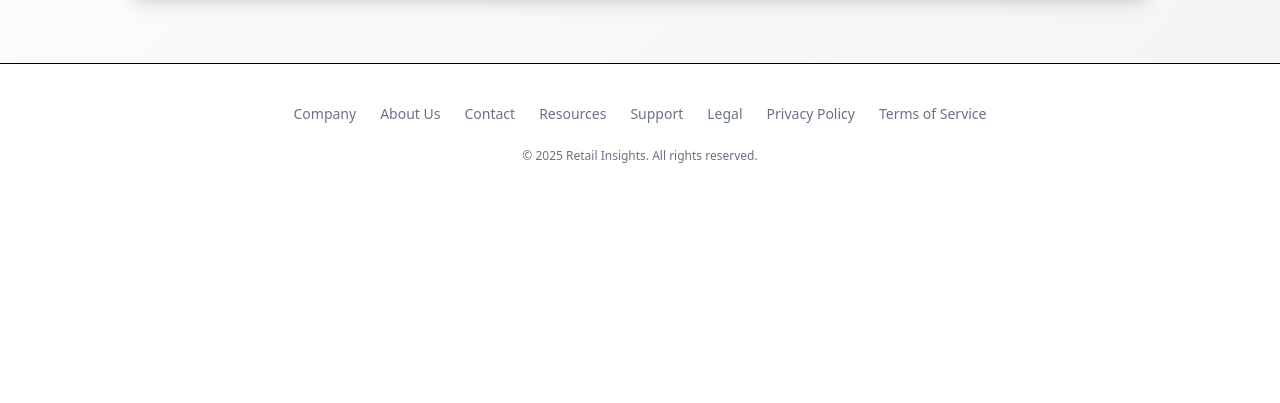
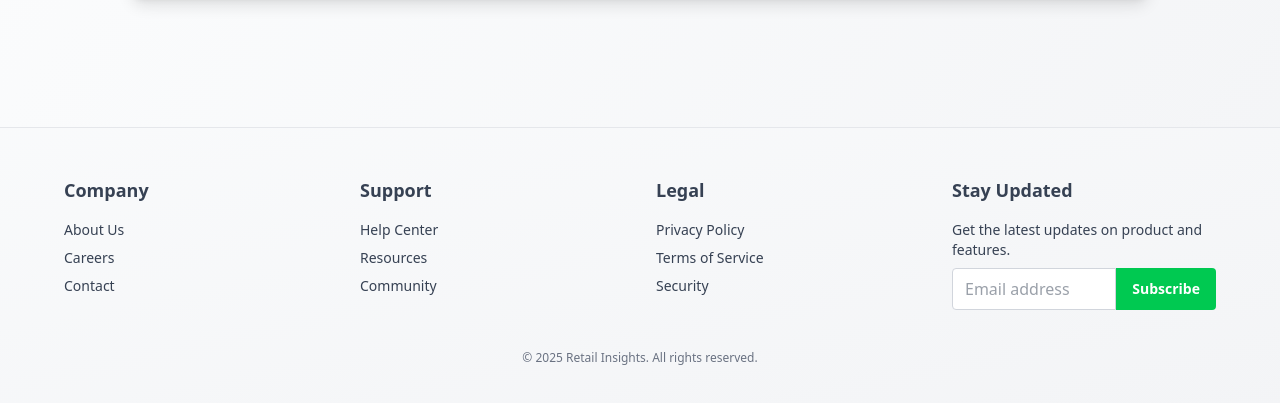
Before and after one commit to abhishek5703/walmart-supply-chain, a React (Vite) app in the folder frontend/: page / in a window 1280 px wide. Shown: the part 1401-1804 px from the top of the page. Before the commit the page ends 1605 px from the top, so only its background shows below. Built offline with nearby package versions, Linux system fonts and the light colour scheme.

Commit message:
added the styling to the home page

```diff
--- a/frontend/package.json
+++ b/frontend/package.json
@@ -11,6 +11,7 @@
   },
   "dependencies": {
     "@tailwindcss/vite": "^4.1.11",
+    "framer-motion": "^12.23.1",
     "react": "^19.1.0",
     "react-dom": "^19.1.0",
     "react-router-dom": "^7.6.3",
--- a/frontend/src/pages/Home.jsx
+++ b/frontend/src/pages/Home.jsx
@@ -1,12 +1,27 @@
 import React from "react";
 import { Link } from "react-router-dom";
+import { motion } from "framer-motion";
+
+const fadeUp = {
+  hidden: { opacity: 0, y: 20 },
+  visible: (i = 1) => ({
+    opacity: 1,
+    y: 0,
+    transition: { delay: i * 0.2, duration: 0.6, ease: "easeOut" },
+  }),
+};
 
 const Home = () => {
   return (
     <div className="relative min-h-screen flex flex-col bg-gradient-to-br from-white via-gray-50 to-gray-100 font-sans">
       <main className="px-6 md:px-20 py-16 flex justify-center">
         <div className="max-w-5xl w-full flex flex-col gap-10">
-          <div className="text-center">
+          <motion.div
+            className="text-center"
+            initial="hidden"
+            animate="visible"
+            variants={fadeUp}
+          >
             <h1 className="text-5xl font-extrabold text-gray-800 leading-tight tracking-tight">
               Empowering Retailers with Smart Supply Chains
             </h1>
@@ -19,51 +34,88 @@ const Home = () => {
             >
               Get Started
             </Link>
-          </div>
+          </motion.div>
 
           <section className="grid md:grid-cols-2 gap-8">
-            <div className="bg-white rounded-2xl shadow-lg p-6">
-              <h2 className="text-xl font-bold text-green-700 mb-2">Our Mission</h2>
+            {["Our Mission", "Retailer Challenges", "What Makes Us Different"].map((title, i) => (
+              <motion.div
+                key={i}
+                className={`bg-white rounded-2xl shadow-lg p-6 transition-transform duration-300 hover:-translate-y-1 hover:shadow-2xl ${i === 2 ? "md:col-span-2" : ""}`}
+                custom={i + 1}
+                initial="hidden"
+                whileInView="visible"
+                viewport={{ once: true, amount: 0.3 }}
+                variants={fadeUp}
+              >
+                <h2 className="text-xl font-bold text-green-700 mb-2">{title}</h2>
                 <p className="text-gray-700 text-sm">
-                Track every purchase order. Automate every step. Trust your supply chain. With Sage Supply Chain Intelligence,
-                consumer brands move faster and smarter without overhauling existing systems.
+                  {i === 0
+                    ? "Track every purchase order. Automate every step. Trust your supply chain. With Sage Supply Chain Intelligence, consumer brands move faster and smarter without overhauling existing systems."
+                    : i === 1
+                    ? "Retailers face issues like late deliveries and quality failures. Our system offers real-time analytics, supplier scoring, and smart alerts to keep your operations on track."
+                    : "We combine intuitive design with powerful analytics to give you complete control over supplier performance. Our dashboard simplifies decision-making and offers a proactive approach to managing supply chain risks."}
                 </p>
-            </div>
-            <div className="bg-white rounded-2xl shadow-lg p-6">
-              <h2 className="text-xl font-bold text-green-700 mb-2">Retailer Challenges</h2>
-              <p className="text-gray-700 text-sm">
-                Retailers face issues like late deliveries and quality failures. Our system offers real-time analytics,
-                supplier scoring, and smart alerts to keep your operations on track.
-              </p>
-            </div>
-            <div className="bg-white rounded-2xl shadow-lg p-6 md:col-span-2">
-              <h2 className="text-xl font-bold text-green-700 mb-2">What Makes Us Different</h2>
-              <p className="text-gray-700 text-sm mb-4">
-                We combine intuitive design with powerful analytics to give you complete control over supplier performance.
-                Our dashboard simplifies decision-making and offers a proactive approach to managing supply chain risks.
-              </p>
+                {i === 2 && (
                   <div
-                className="aspect-[3/2] rounded-lg bg-center bg-cover"
+                    className="aspect-[3/2] rounded-lg bg-center bg-cover mt-4"
                     style={{
                       backgroundImage:
                         "url('https://lh3.googleusercontent.com/aida-public/AB6AXuC4XkkUJIC6JGspWUSyAPbXxJ4_kGjC4s7F_obGdnqhVZKPEA_LfRRJEWMzLmRiyCrD0m9h6_Qf-2JaN8oO2HgfvDRkmDcTxM7A1D39ZsXfT_F_U9AAx05V-n4TnKkInqkrgr3OtJ0n370-7ElUY5shJIxu554i-glipC1JnyQDnG74uEzpLOelXFN1qp1kCDHcmFqUip6SOPve7Tn4p1A0ffSVCKIUxED70yYal1JvmuWp9jvDp6vEuTh73tldrbMPqaYjy_ttEBg')",
                     }}
                   ></div>
-            </div>
+                )}
+              </motion.div>
+            ))}
           </section>
         </div>
       </main>
 
-      <footer className="bg-white border-t py-10">
-        <div className="max-w-5xl mx-auto flex flex-col items-center gap-6 text-sm text-gray-500">
-          <div className="flex flex-wrap justify-center gap-6">
-            {["Company", "About Us", "Contact", "Resources", "Support", "Legal", "Privacy Policy", "Terms of Service"].map((link) => (
-              <a key={link} href="#" className="hover:text-green-600 transition">
-                {link}
-              </a>
-            ))}
+      <footer className="bg-gradient-to-br from-gray-50 to-gray-100 text-gray-700 py-12 px-6 mt-16 border-t border-gray-200">
+        <div className="max-w-6xl mx-auto grid grid-cols-1 sm:grid-cols-2 md:grid-cols-4 gap-8">
+          <div>
+            <h4 className="font-bold text-lg mb-4">Company</h4>
+            <ul className="space-y-2 text-sm">
+              <li><a href="#" className="hover:text-green-600 transition">About Us</a></li>
+              <li><a href="#" className="hover:text-green-600 transition">Careers</a></li>
+              <li><a href="#" className="hover:text-green-600 transition">Contact</a></li>
+            </ul>
           </div>
-          <p className="text-xs">© 2025 Retail Insights. All rights reserved.</p>
+          <div>
+            <h4 className="font-bold text-lg mb-4">Support</h4>
+            <ul className="space-y-2 text-sm">
+              <li><a href="#" className="hover:text-green-600 transition">Help Center</a></li>
+              <li><a href="#" className="hover:text-green-600 transition">Resources</a></li>
+              <li><a href="#" className="hover:text-green-600 transition">Community</a></li>
+            </ul>
+          </div>
+          <div>
+            <h4 className="font-bold text-lg mb-4">Legal</h4>
+            <ul className="space-y-2 text-sm">
+              <li><a href="#" className="hover:text-green-600 transition">Privacy Policy</a></li>
+              <li><a href="#" className="hover:text-green-600 transition">Terms of Service</a></li>
+              <li><a href="#" className="hover:text-green-600 transition">Security</a></li>
+            </ul>
+          </div>
+          <div>
+            <h4 className="font-bold text-lg mb-4">Stay Updated</h4>
+            <p className="text-sm mb-2">Get the latest updates on product and features.</p>
+            <form className="flex">
+              <input
+                type="email"
+                placeholder="Email address"
+                className="w-full px-3 py-2 rounded-l bg-white border border-gray-300 focus:outline-none"
+              />
+              <button
+                type="submit"
+                className="bg-green-500 hover:bg-green-600 px-4 py-2 rounded-r text-white font-semibold text-sm"
+              >
+                Subscribe
+              </button>
+            </form>
+          </div>
+        </div>
+        <div className="mt-10 text-center text-xs text-gray-500">
+          © 2025 Retail Insights. All rights reserved.
         </div>
       </footer>
     </div>
```
Also changed, not shown: 1 other file (tests, documents, lock files or other folders). Lines whose indentation alone changed are shown as unchanged.
